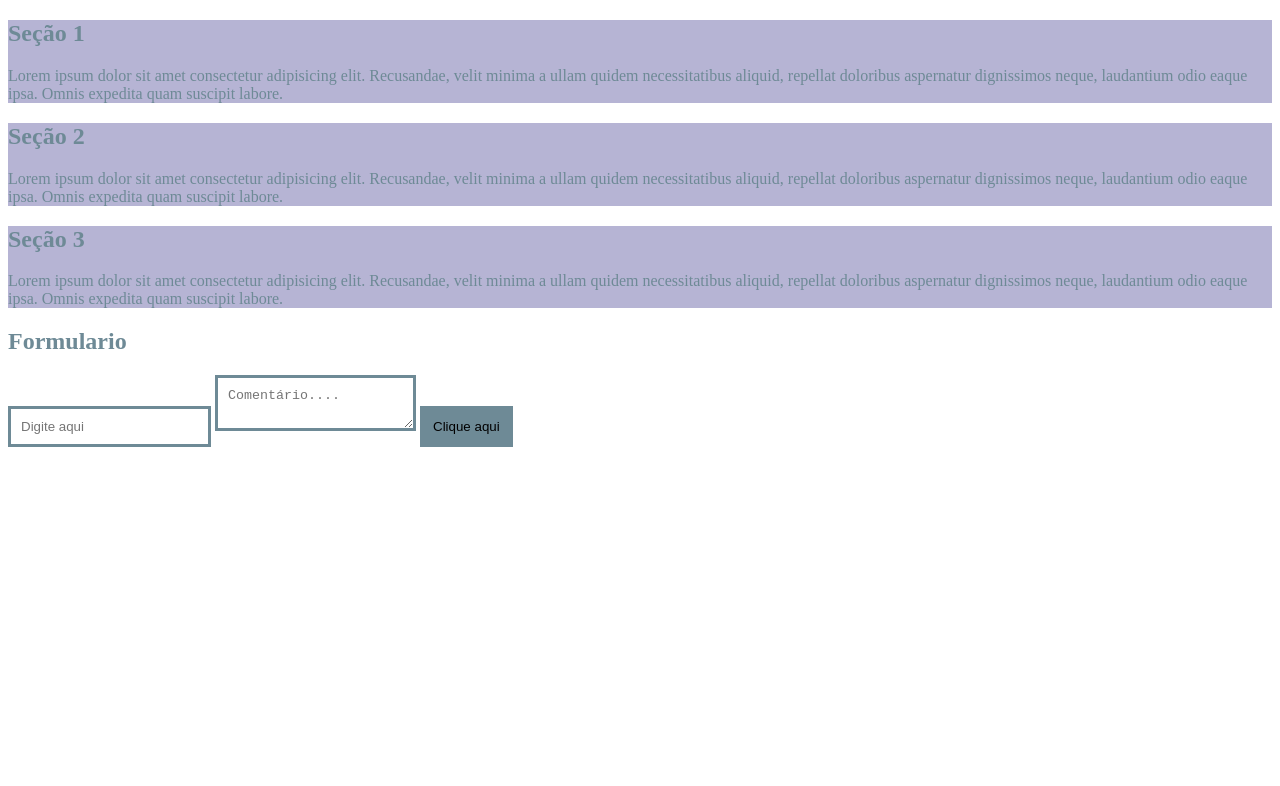
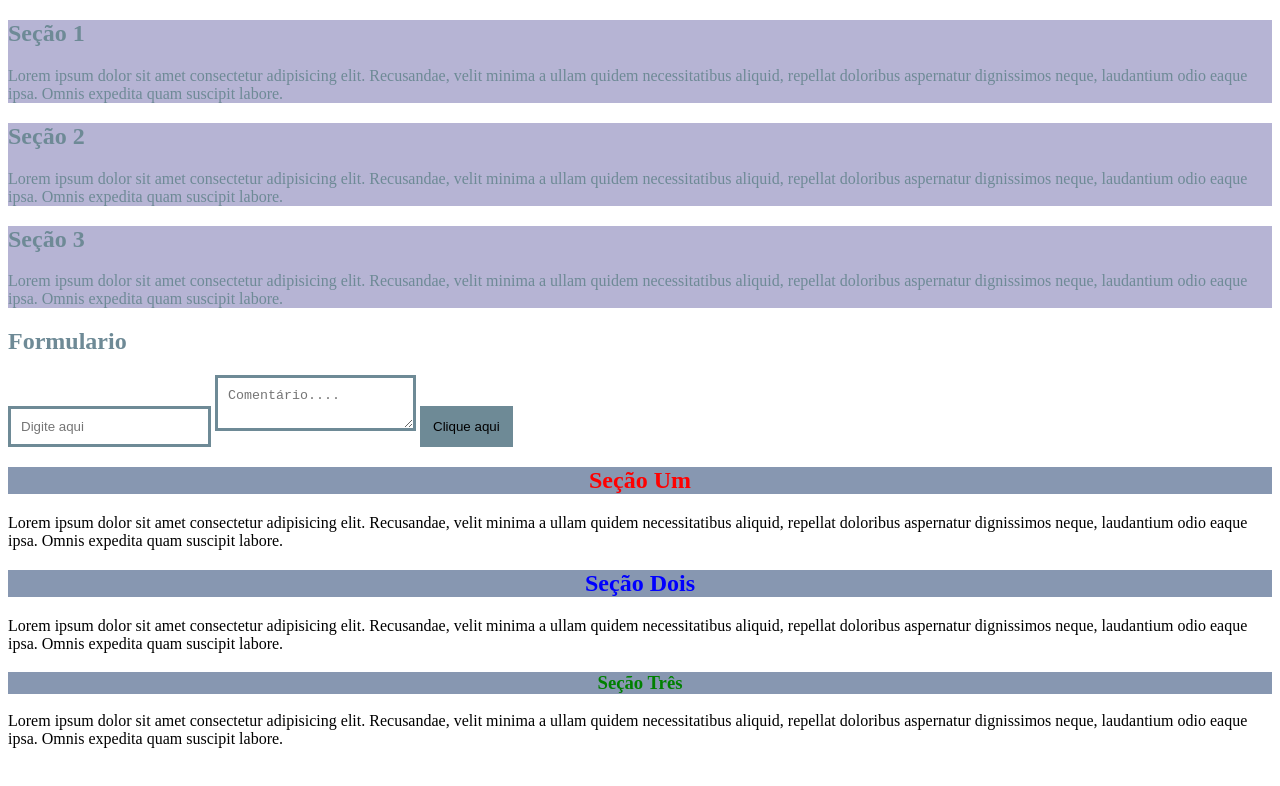
Before and after one commit to tskistner/curso-html, a plain HTML site: page CSS Avancado/index.html in a window 1280 px wide. Drawn offline with Linux system fonts and the light colour scheme.

Commit message:
aula css avancado 1

```diff
--- a/CSS Avancado/index.html
+++ b/CSS Avancado/index.html
@@ -9,7 +9,7 @@
 </head>
 
 <body>
-    <section>
+    <section class="atividade1">
         <div>
             <h1>Seção 1</h1>
             <p>Lorem ipsum dolor sit amet consectetur adipisicing elit. Recusandae, velit minima a ullam quidem
@@ -38,6 +38,29 @@
             <button>Clique aqui</button>
         </form>
     </section>
+
+    <section class="atividade2">
+        <div>
+            <h1>seção um</h1>
+            <p>Lorem ipsum dolor sit amet consectetur adipisicing elit. Recusandae, velit minima a ullam quidem
+                necessitatibus aliquid, repellat doloribus aspernatur dignissimos neque, laudantium odio eaque ipsa.
+                Omnis expedita quam suscipit labore.</p>
+        </div>
+
+        <div>
+            <h2>seção dois</h2>
+            <p>Lorem ipsum dolor sit amet consectetur adipisicing elit. Recusandae, velit minima a ullam quidem
+                necessitatibus aliquid, repellat doloribus aspernatur dignissimos neque, laudantium odio eaque ipsa.
+                Omnis expedita quam suscipit labore.</p>
+        </div>
+
+        <div>
+            <h3>seção três</h3>
+            <p>Lorem ipsum dolor sit amet consectetur adipisicing elit. Recusandae, velit minima a ullam quidem
+                necessitatibus aliquid, repellat doloribus aspernatur dignissimos neque, laudantium odio eaque ipsa.
+                Omnis expedita quam suscipit labore.</p>
+        </div>
+    </section>
 </body>
 
 </html>
--- a/CSS Avancado/style.scss
+++ b/CSS Avancado/style.scss
@@ -5,11 +5,15 @@ $cor-quartenario: #5d707f;
 $cor-quinquenario: #66ced7;
 $tamanho-campos: 8px;
 
+.atividade1 {
     div {
         background-color: $cor-primaria;
     }
 
-h1,h2,h3,p {
+    h1,
+    h2,
+    h3,
+    p {
         color: $cor-terciaria;
     }
 
@@ -31,7 +35,7 @@ form {
             padding: 10px;
         }
 
-    .campos:hover{
+        .campos:hover {
             border-color: #66ced7;
         }
 
@@ -49,3 +53,27 @@ form {
         }
 
     }
+}
+
+.atividade2 {
+    .titulos {
+        background-color: $cor-secundaria;
+        text-align: center;
+        text-transform: capitalize;
+    }
+
+    h1 {
+        @extend .titulos;
+        color: red;
+    }
+
+    h2 {
+        @extend .titulos;
+        color: blue;
+    }
+
+    h3 {
+        @extend .titulos;
+        color: green;
+    }
+}
```
Also changed, not shown: CSS Avancado/style.css, 1 other file. Lines whose indentation alone changed are shown as unchanged.
